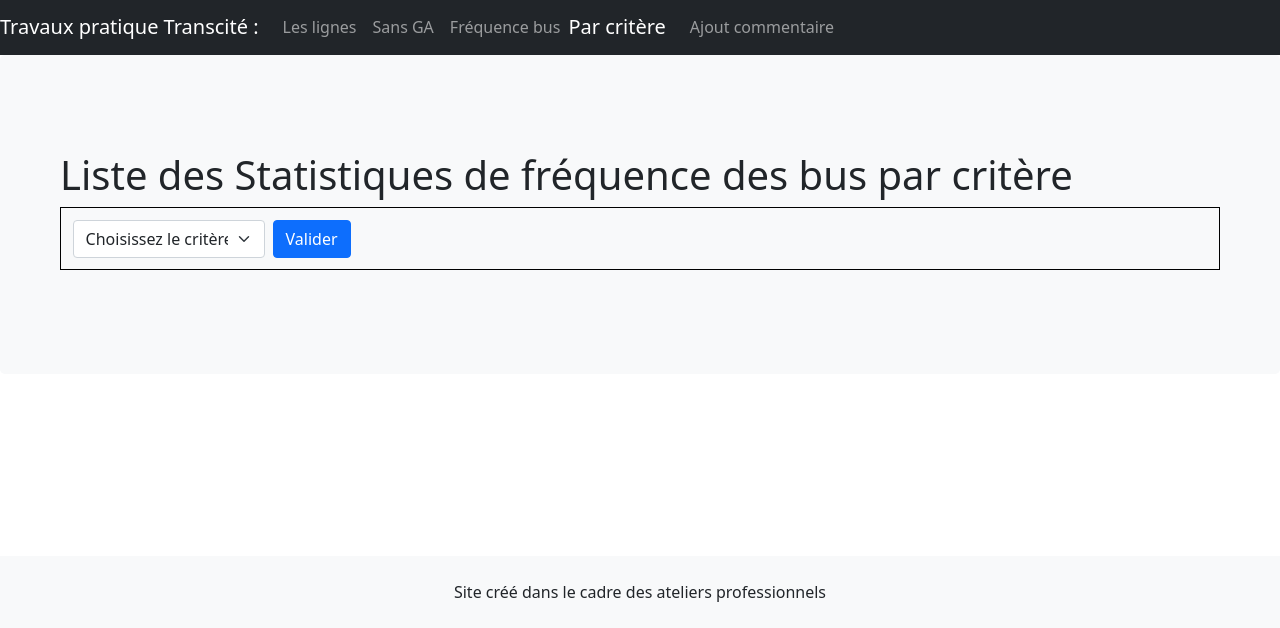
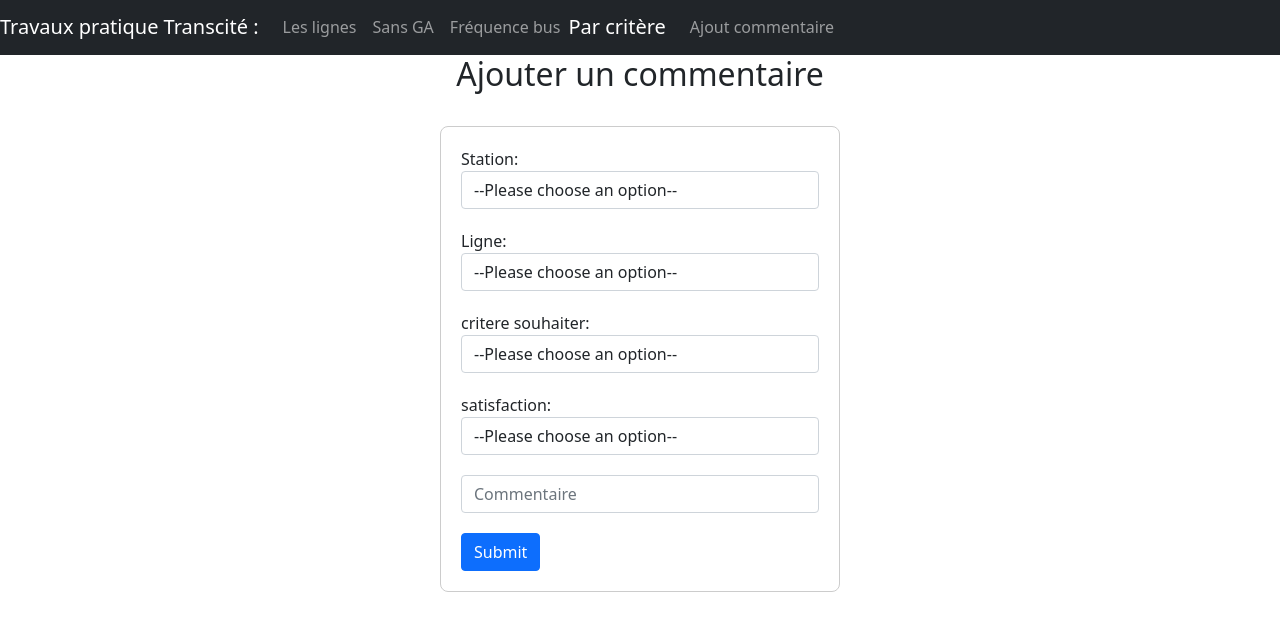
Before and after one commit to TelphnDev/exo_cours_detaille, a PHP site: page /parCritere.php in a window 1280 px wide. Shown: the part 172-800 px from the top of the page. Run offline with PHP 8.4, Linux system fonts and the light colour scheme; data comes from the database, SQL or seed files in the repository.

Commit message:
Update parCritere.php

```diff
--- a/php/transcite/parCritere.php
+++ b/php/transcite/parCritere.php
@@ -1,3 +1,8 @@
+<!-- ajout de bootstrap -->
+
+<link href="https://cdn.jsdelivr.net/npm/bootstrap@5.1.3/dist/css/bootstrap.min.css" rel="stylesheet"
+      integrity="sha384-1BmE4kWBq78iYhFldvKuhfTAU6auU8tT94WrHftjDbrCEXSU1oBoqyl2QvZ6jIW3" crossorigin="anonymous">
+
 <?php
 // page principale
 
@@ -15,224 +20,93 @@ include('./bdd/requettes.php');
 // recupere la connexion
 $bdd = seConnecter();
 
-// envoie la connexion et retourne le ./bdd/requettes.php Ligne 140
-$lesCriteres = criteres($bdd);
+// recupere la liste des stations et lignes dans requettes.php ligne 28
+$station_ligne = Get_station_ligne($bdd);
 
-// si critere existe alors on l'affiche sinon on affiche le select choisi sinon on affiche le select vide
-if (isset($_POST['critere'])) {
-    // recupere le critere choisi
-    $critereChoisi = $_POST['critere'];
-} else {
-    // on le laisse a null pour mettre le select vide car la value est vide
-    $critereChoisi = null;
-}
+// verifie toute les variables du post
+if (isset($_POST['add']) and isset($_POST['station']) and isset($_POST['ligne']) and isset($_POST['critere']) and isset($_POST['satisfaction']) and isset($_POST['commentaire'])) {
+    // creation du tableau pour tout enregistrer
+    $donnees = [];
+    $donnees['numStation'] = $_POST['station'];
+    $donnees['numLigne'] = $_POST['ligne'];
+    $donnees['numCritere'] = $_POST['critere'];
+    $donnees['numSatisfaction'] = $_POST['satisfaction'];
+    $donnees['commentaire'] = $_POST['commentaire'];
+
+    // verifie si les données son bien mis via la fonction insert_com() dans requettes.php ligne 50
+    if (insert_com($bdd, $donnees)) { ?>
+        <div class="alert alert-success" role="alert">
+            Commentaire ajouté avec succès !
+        </div>
+        <?php
+    } else { ?>
+        <div class="alert alert-danger" role="alert">
+            Une erreur est survenue lors de l'ajout du commentaire.
+        </div>
+        <?php
+    }
+    // si aucune une ou plusieurs variables n'est pas set alors on affiche le formulaire
+} else { ?>
+    <h2 style="text-align: center;">Ajouter un commentaire</h2>
+<?php }
+
 ?>
-    <div class="p-5 mb-4 bg-light rounded-3">
-        <div class="container-fluid py-5">
-            <section>
-                <!-- titre avec un visuel du nombre de ligne -->
-                <div class="d-flex justify-content-between align-items-center">
-                    <!--
-                    $lignes[0]['Count'] est le nombre de ligne
-                    c'est le nombre de ligne dans la table ligne un nombre
-                    par defaut il y a toujours la table 0 sauf si il est vide
-                    on peut nomé la clé du tableau mais on peut quand même acceder par les index exemple 0
-                    -->
-                    <h1>Liste des Statistiques de fréquence des bus par critère</h1>
-                </div>
-                <div style="margin-bottom: 1vh; border: 1px solid black">
-                    <!--
-                    le formulaire permet de choisir le critere
-                    l'action est le fichier ou est rediriger le formulaire
-                    le method est le type de requete post (cacher les données) get (l'afficher dans l'url)
-                     -->
-                    <form action="parCritere.php" method="post" style="display: flex; gap: 1vh; margin: 1%">
-                        <!-- le select permet de choisir le critere il a required pour le rendre obligatoire critere est le nom de la variable-->
-                        <select class="form-select" name="critere" style="max-width: 15vw" required>
-                            <!--
-                            option est une option possible dans le select la value permet de recuperer la valeur que l'on veut elle sera dans critere
-                            disabled permet de ne pas pouvoir le selectionner et l'afficher que au débutpour dire ce qu'il faut faire ou a quoi sa sert
-                            !$critereChoisi ? 'selected' : '' permet de selectionner ou pas l'option pour l'afficher en premmier mais d'abords il faut remplir au moins une fois le formulaire
-                            -->
-                            <option value="" disabled <?= !$critereChoisi ? 'selected' : '' ?>>
-                                Choisissez le critère
-                            </option>
+<form action="ajout_com.php" method="post"
+      style="margin: 4vh auto; max-width: 400px; border: 1px solid #ccc; padding: 20px; border-radius: 8px;">
 
-                            <!-- boucle sur les citeres réuperé de la BDD (sous forme de tableau) pour les afficher dans le select -->
-                            <!-- ici il y a pas de besion de récupérer le nom de la clés -->
-                            <?php foreach ($lesCriteres as $critere): ?>
-                                <!-- crée l'option avec la valeur de l'id et le libelle pour l'afficher dans le tableau lors de la selection -->
-                                <option value="<?php echo $critere['id'] ?>"
-                                        <!-- fais un echo pour mettre ke resultat dans le select -->
-                                        <!-- $critereChoisi == $critere['id'] ? 'selected' : '' fais la verification si c'est la bonne valeur pour le mettre en select sinon rien -->
-                                        <?php echo $critereChoisi == $critere['id'] ? 'selected' : '' ?>
-                                    <!-- afficher le libelle -->
-                                    <?php echo $critere['libelle'] ?>
-                                </option>
-                            <?php endforeach; ?>
+    <div class="form-group" style="margin-bottom: 20px;">
+        <label for="station">Station:</label>
 
-                        </select>
-                        <!-- bouton pour valider le formulaire -->
-                        <button type="submit" class="btn btn-primary">Valider</button>
-                    </form>
-                </div>
 
-                <!-- fais appelle a la fonction qui affiche le critere choisi -->
-                <!-- si critereChoisi est choisi sa affiche le tableau le concernant sinon sa affiche rien -->
-                <?php if ($critereChoisi): ?>
-                    <?php
-                    $critereChoisi = (int)$critereChoisi;
-
-                    if ($critereChoisi === 1) {
-                        // appel de la fonction pour afficher les statistiques de ce fichier ligne 144
-                        afficherStatistiques($bdd);
-                    } elseif ($critereChoisi === 2) {
-                        // appel de la fonction pour afficher les itineraires de ce fichier ligne 179
-                        afficherItineraires($bdd);
-                    } elseif ($critereChoisi === 3) {
-                        // appel de la fonction pour afficher les trafics de ce fichier ligne 192
-                        afficherInfoTrafic($bdd);
-                    } elseif ($critereChoisi === 4) {
-                        // appel de la fonction pour afficher les points de vente de ce fichier ligne 205
-                        afficherPointsVente($bdd);
-                    }
-                    ?>
-                <?php endif; ?>
-
-            </section>
-        </div>
+        <select name="station" id="station" class="form-control" required>
+            <option value="0" disabled selected>--Please choose an option--</option>
+            <?php
+            // boucle pour afficher les stations en tant que options
+            foreach ($station_ligne['stations'] as $station) {
+                echo "<option value='" . $station['id'] . "'>" . $station['nomStation'] . "</option>";
+            }
+            ?>
+        </select>
     </div>
 
 
-<!-- affichage du footer de ./fonction_commun/pageWeb.php Ligne 48 -->
-<?php footer(); ?>
+    <div class="form-group" style="margin-bottom: 20px;">
+        <label for="ligne">Ligne:</label>
+        <select name="ligne" id="ligne" class="form-control" required>
+            <option value="0" disabled selected>--Please choose an option--</option>
+            <!-- boucle pour afficher les lignes en tant que options -->
+            <?php
+            foreach ($station_ligne['lignes'] as $ligne) {
+                echo "<option value='" . $ligne['id'] . "'>" . $ligne['communeDepart'] . " - " . $ligne['communeArrivee'] . "</option>";
+            }
+            ?>
+        </select>
+    </div>
 
-<?php
-/*
- * affiche le tableau generale
- * la fonction est appelé dans ce fichier ligne 174, 183 et 192
- *
- * $headers liste des titres des colonnes (affichés dans l'en-tête du tableau)
- * $rows tableau contenant les données (chaque élément = une ligne)
- * $keys liste des clés utilisées pour afficher les valeurs de chaque ligne
- */
-function afficherTableau($headers, $rows, $keys): void
-{ ?>
-    <table class="table table-dark table-striped">
+    <div class="form-group" style="margin-bottom: 20px;">
+        <label for="critere">critere souhaiter:</label>
+        <select name="critere" id="critere" class="form-control" required>
+            <option value="0" disabled selected>--Please choose an option--</option>
+            <option value="1">Très satisfait</option>
+            <option value="2">Satisfait</option>
+            <option value="3">Réservé</option>
+            <option value="4">Insatifait</option>
+        </select>
+    </div>
 
-        <tr>
-            <?php foreach ($headers as $titre): ?>
-                <th><?= $titre ?></th>
-            <?php endforeach; ?>
-        </tr>
+    <div class="form-group" style="margin-bottom: 20px;">
+        <label for="satisfaction">satisfaction:</label>
+        <select name="satisfaction" id="satisfaction" class="form-control" required>
+            <option value="0" disabled selected>--Please choose an option--</option>
+            <option value="1">Très satisfait</option>
+            <option value="2">Satisfait</option>
+            <option value="3">Réservé</option>
+            <option value="4">Insatifait</option>
+        </select>
+    </div>
 
-        <?php foreach ($rows as $ligne): ?>
-            <tr>
-                <?php foreach ($keys as $cle): ?>
-                    <td><?= $ligne[$cle] ?></td>
-                <?php endforeach; ?>
-            </tr>
-        <?php endforeach; ?>
+    <input type="text" required name="commentaire" class="form-control" placeholder="Commentaire"
+           style="margin-bottom: 20px;" required>
 
-    </table>
-<?php }
-
-/*
- * affiche le tableau des statistiques
- * la fonction est appelé dans ce fichier ligne 88
- */
-function afficherStatistiques($bdd): void
-{
-    $lesStats = Stat_bus(Get_stat_bus($bdd));
-    $total = $lesStats['total'];
-    ?>
-    <table class="table table-dark table-striped">
-        <tr>
-            <th>Degré de satisfaction</th>
-            <th>Fréquence</th>
-            <th>%</th>
-        </tr>
-
-        <?php foreach ($lesStats as $degre => $frequence): ?>
-            <?php if ($degre === 'total') continue; ?>
-            <tr>
-                <td><?= $degre ?></td>
-                <td><?= $frequence ?></td>
-                <td><?= Pourcentage_total($lesStats, $degre) ?>%</td>
-            </tr>
-        <?php endforeach; ?>
-
-        <tr>
-            <th>Total</th>
-            <th><?= $total ?></th>
-            <th>100</th>
-        </tr>
-    </table>
-    <?php
-}
-
-
-
-/*
- * envoie les informations des itineraires a afficherTableau() dans ce fichier 91
- */
-function afficherItineraires($bdd): void
-{
-    $titres = ['Nom des stations', 'Commune départ', 'Commune arrivée'];
-    $donnees = criteres_satisfaction($bdd);
-    $cles = ['nomStation', 'communeDepart', 'communeArrivee'];
-
-    afficherTableau($titres, $donnees, $cles);
-}
-
-
-/*
- * envoie les informations des trafics a afficherTableau() dans ce fichier 94
- */
-function afficherInfoTrafic($bdd): void
-{
-    $titres = ['Libellé', 'Commune départ', 'Commune arrivée', 'Degré', 'Commentaire'];
-    $donnees = info_trafic_requette($bdd);
-    $cles = ['libelle', 'communeDepart', 'communeArrivee', 'degre', 'commentaire'];
-
-    afficherTableau($titres, $donnees, $cles);
-}
-
-
-/*
- * envoie les informations des Points de ventes a afficherTableau() dans ce fichier 97
- */
-function afficherPointsVente($bdd): void
-{
-    $titres = ['Nom de ligne', 'Nom station'];
-    $donnees = point_vente_requette($bdd);
-    $cles = ['nomStation', 'ID'];
-
-    afficherTableau($titres, $donnees, $cles);
-}
-
-
-// calcul du pourcentage selon un tableaux complet (de la requettes de la base de données) et la clef pour savoir quel donnée a besion d'être calculer
-// il est utiliser dans ce fichier ligne 161 et 217
-function Pourcentage_total($total, $cles)
-{
-    $pourcentage = ($total[$cles] * 100 / $total['total']);
-    return $pourcentage;
-}
-
-
-/*
- * recupère le tableau du résultat de la requette Get_stat_bus et retourne un tableau avec les statistiques
- * il est utiliser dans ce fichier ligne 232 et 233
- */
- function Stat_bus($les_stats_bus)
-{
-    $total = [];
-    $total['total'] = 0;
-    foreach ($les_stats_bus as $stat_bus) {
-        $total[$stat_bus['degre']] = $stat_bus['total'];
-        $total['total'] += $stat_bus['total'];
-
-    }
-    return $total;
-}
+    <button type="submit" class="btn btn-primary" name="add">Submit</button>
+</form>
```
